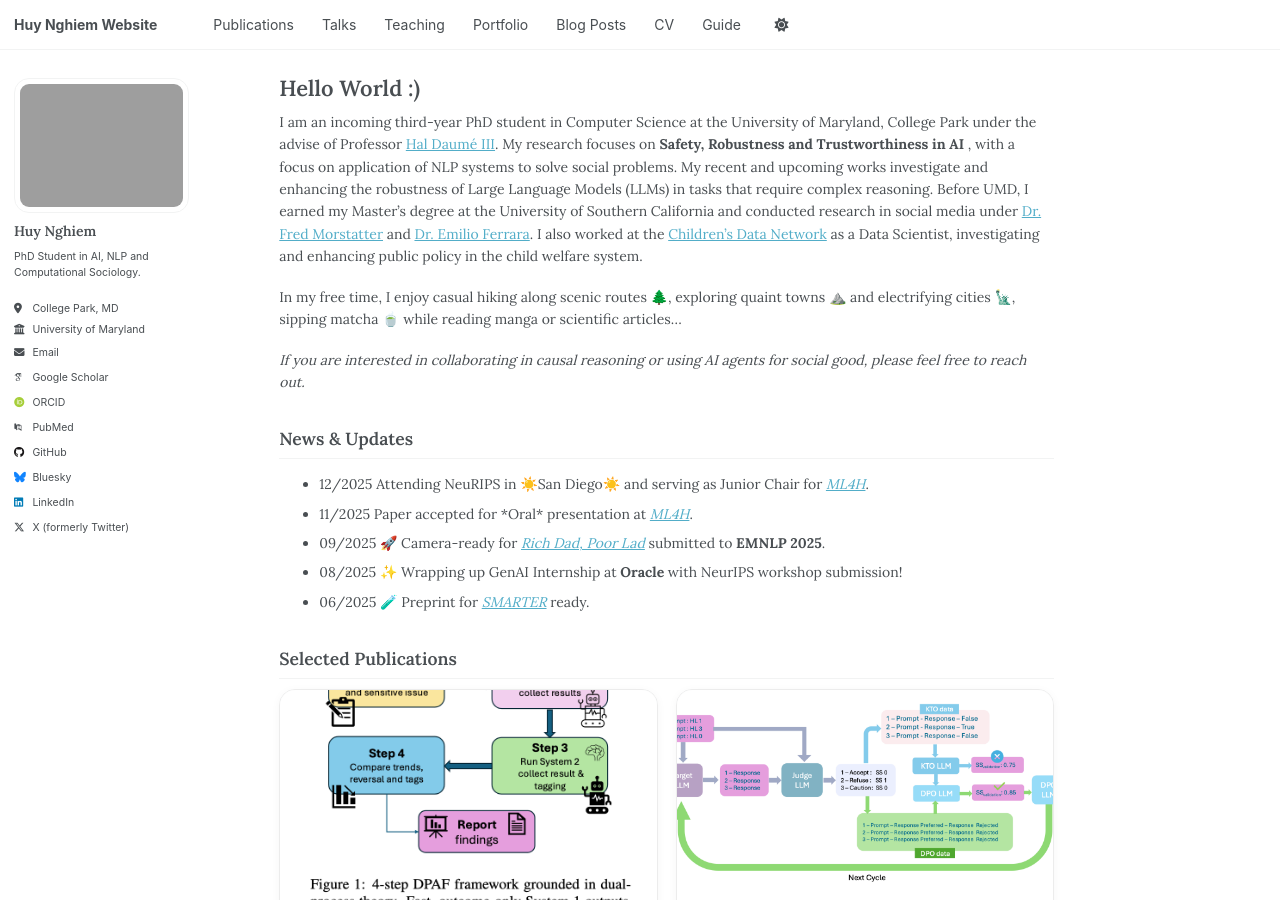
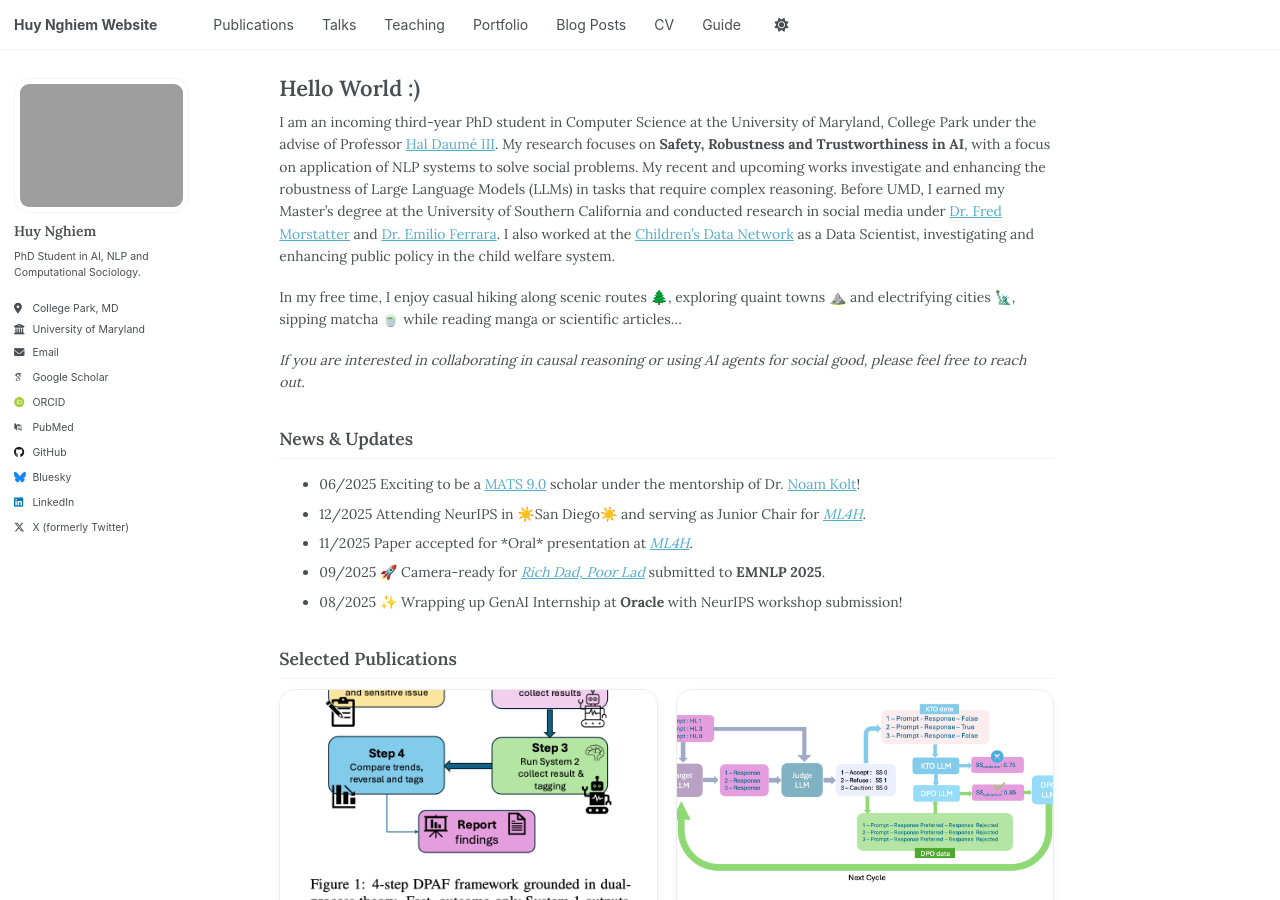
Before and after one commit to hnghiem-nlp/hnghiem-nlp.github.io, a Jekyll site: the page built from _pages/about.md, in a window 1280 px wide and 900 px high. Built offline with Jekyll 4.4.1, drawn with Linux system fonts in a browser that asks for light colours; some web fonts are replaced; a script that is not in the unit is left out.

Commit message:
new update

```diff
--- a/_pages/about.md
+++ b/_pages/about.md
@@ -7,7 +7,7 @@ redirect_from:
   - /about.html
 ---
 
-I am an incoming third-year PhD student in Computer Science at the University of Maryland, College Park under the advise of Professor [Hal Daumé III](https://users.umiacs.umd.edu/~hal3/). My research focuses on **Safety, Robustness and Trustworthiness in AI** , with a focus on application of NLP systems to solve social problems. My recent and upcoming works investigate and enhancing the robustness of Large Language Models (LLMs) in tasks that require complex reasoning. Before UMD, I earned my Master's degree at the University of Southern California and conducted research in social media under [Dr. Fred Morstatter](https://fredzilla.github.io/) and [Dr. Emilio Ferrara](http://www.emilio.ferrara.name/). I also worked  at the [Children's Data Network](https://datanetwork.org/) as a Data Scientist, investigating and enhancing public policy in the child welfare system.
+I am an incoming third-year PhD student in Computer Science at the University of Maryland, College Park under the advise of Professor [Hal Daumé III](https://users.umiacs.umd.edu/~hal3/). My research focuses on **Safety, Robustness and Trustworthiness in AI**, with a focus on application of NLP systems to solve social problems. My recent and upcoming works investigate and enhancing the robustness of Large Language Models (LLMs) in tasks that require complex reasoning. Before UMD, I earned my Master's degree at the University of Southern California and conducted research in social media under [Dr. Fred Morstatter](https://fredzilla.github.io/) and [Dr. Emilio Ferrara](http://www.emilio.ferrara.name/). I also worked  at the [Children's Data Network](https://datanetwork.org/) as a Data Scientist, investigating and enhancing public policy in the child welfare system.
 
 In my free time, I enjoy casual hiking along scenic routes 🌲, exploring quaint towns ⛰️ and electrifying cities 🗽, sipping matcha 🍵 while reading manga or scientific articles...
 
@@ -17,9 +17,12 @@ In my free time, I enjoy casual hiking along scenic routes 🌲, exploring quain
 
 <ul class="news-compact">
   <li>
+    <span class="news-date">06/2025</span>
+    <span class="news-text">Exciting to be a <a href="https://www.matsprogram.org/">MATS 9.0</a> scholar under the mentorship of Dr. <a href="https://www.noamkolt.com/">Noam Kolt</a>!</span>
+  </li>
+  <li>
     <span class="news-date">12/2025</span>
-    <span class="news-text">Attending NeuRIPS in ☀️San Diego☀️ and serving as Junior Chair for <a href="https://ahli.cc/ml4h/"><em>ML4H</em></a>.
-  </span>
+    <span class="news-text">Attending NeurIPS in ☀️San Diego☀️ and serving as Junior Chair for <a href="https://ahli.cc/ml4h/"><em>ML4H</em></a>.</span>
   </li>
 
   <li>
@@ -37,11 +40,6 @@ In my free time, I enjoy casual hiking along scenic routes 🌲, exploring quain
     <span class="news-date">08/2025</span>
     <span class="news-text">✨ Wrapping up GenAI Internship at <b>Oracle</b> with NeurIPS workshop submission!</span>
   </li>
-  <li>
-    <span class="news-date">06/2025</span>
-    <span class="news-text">🧪 Preprint for <a href="https://arxiv.org/pdf/2509.15174"><em>SMARTER</em></a>
- ready.</span>
-  </li>
 </ul>
 
 ## Selected Publications
```
